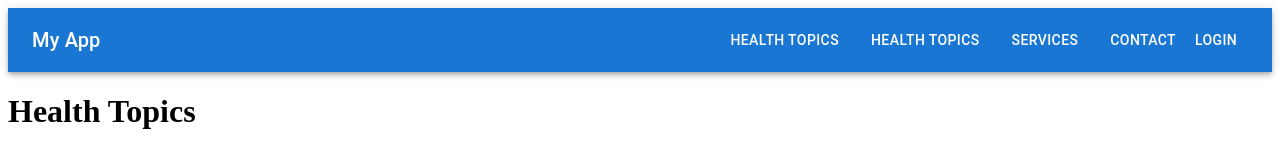
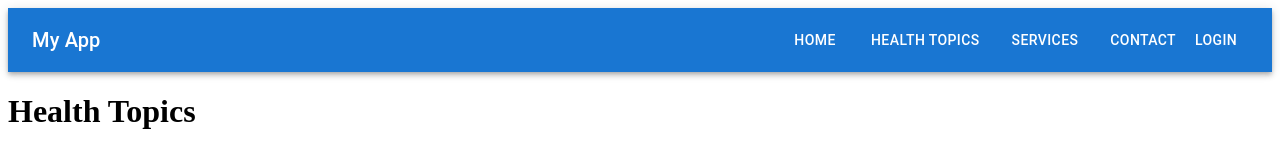
Before and after one commit to zyberdon/healthcare_portal_fe, a React (Vite) app: page /healthtopics in a window 1280 px wide. Shown: the top 160 px of the page. Built offline with nearby package versions, Linux system fonts and the light colour scheme.

Commit message:
home header

```diff
--- a/src/components/Header.jsx
+++ b/src/components/Header.jsx
@@ -13,7 +13,7 @@ function Header(props) {
           </Typography>
 
           <Box sx={{ display: "flex", justifyContent: "center", gap: 2 }}>
-            <Button color="inherit" component={Link} to="/">Health Topics</Button>
+            <Button color="inherit" component={Link} to="/">Home</Button>
             <Button color="inherit" component={Link} to="/services">Health Topics</Button>
             <Button color="inherit" component={Link} to="/services">Services</Button>
             <Button color="inherit" component={Link} to="/contact">Contact</Button>
```
